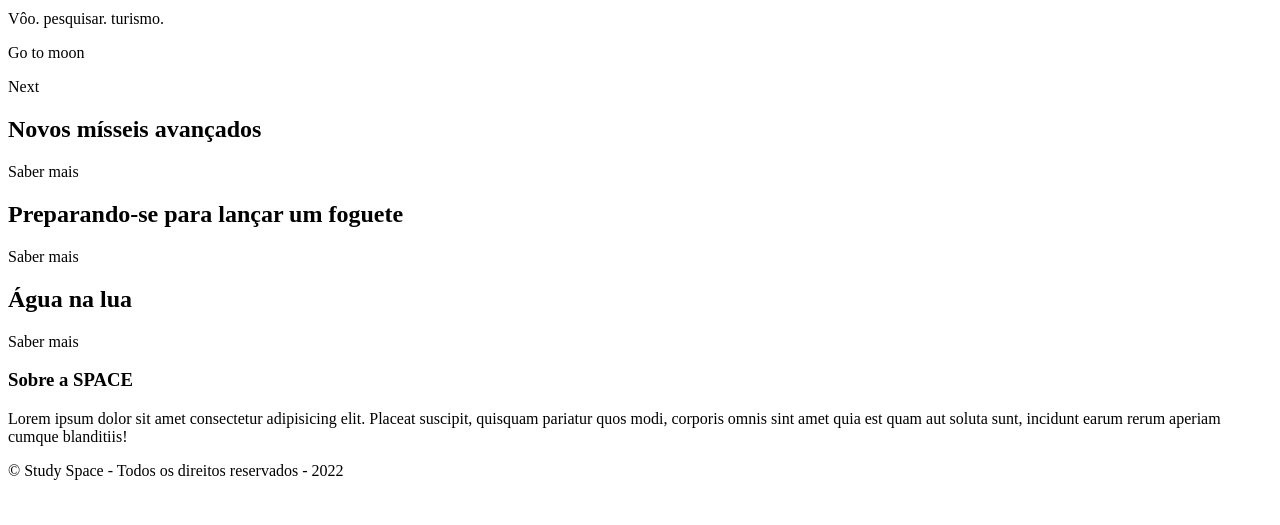
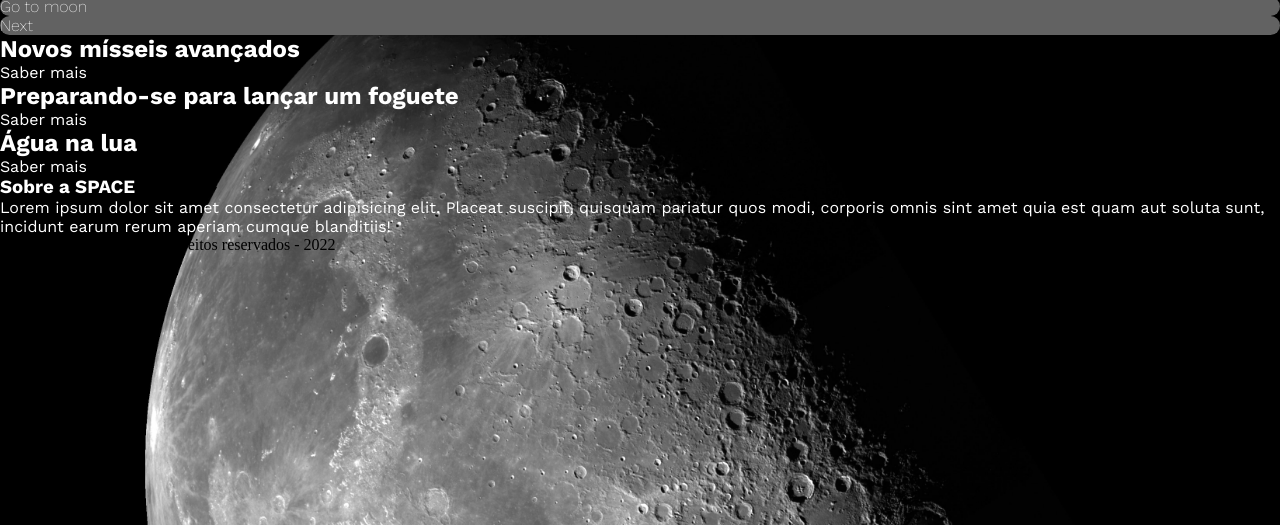
Before and after one commit to luc4sap/curso_ebac_frontend, a plain HTML site: page projeto_01/index.html in a window 1280 px wide. Shown: the part 275-800 px from the top of the page. Drawn offline with nearby package versions, Linux system fonts and the light colour scheme.

Commit message:
mudança de nome.

```diff
--- a/projeto_01/index.html
+++ b/projeto_01/index.html
@@ -4,7 +4,7 @@
     <meta charset="UTF-8">
     <meta name="viewport" content="width=device-width, initial-scale=1.0">
     <link rel="shortcut icon" href="imagens/favicon.ico" type="image/x-icon">
-    <link rel="stylesheet" href="style/style.css">
+    <link rel="stylesheet" href="style/main.css">
     <title>Study Space</title>
 </head>
 <body>
```
